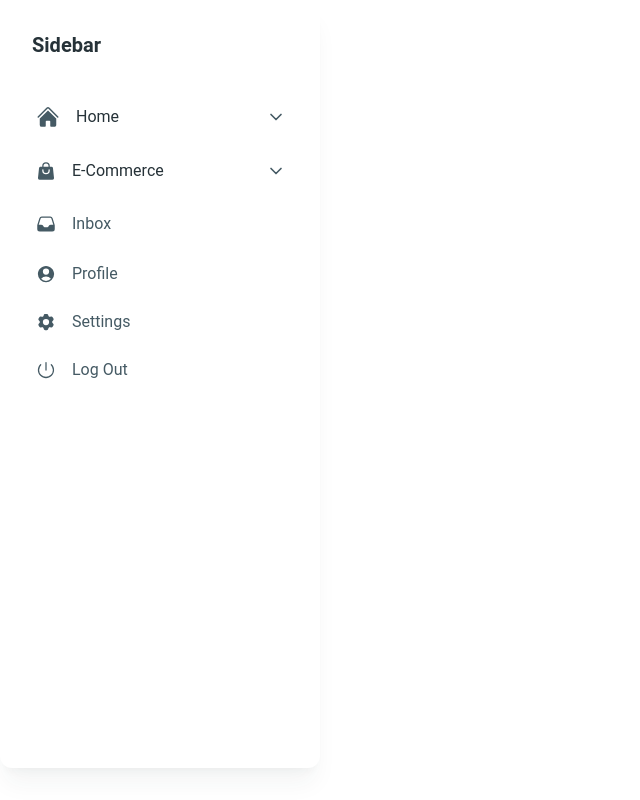
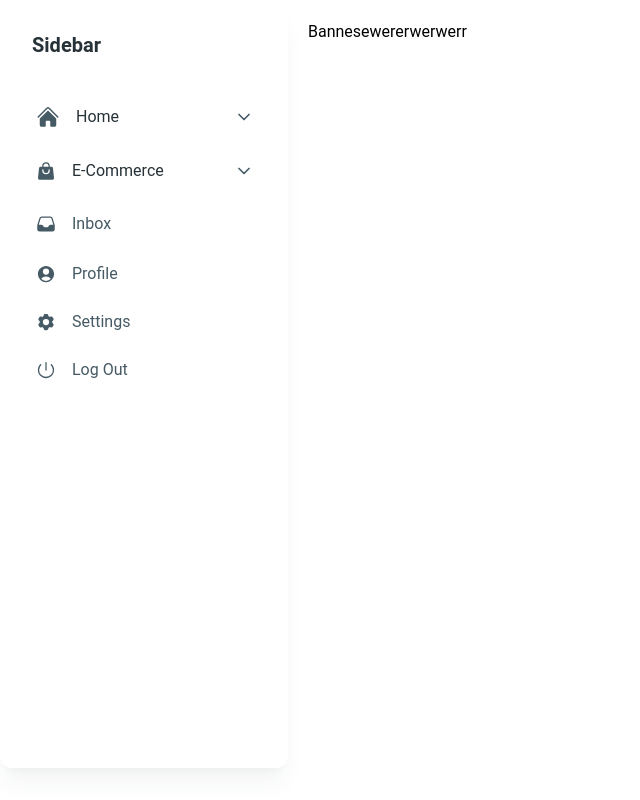
Before and after one commit to Mahmudulislamshuvo/orebyDeshboard, a React (Vite) app: page /banner in a window 1280 px wide. Shown: the whole page, without its empty margins (0-640 px from the left). Built offline with nearby package versions, Linux system fonts and the light colour scheme.

Commit message:
creating routes

```diff
--- a/src/App.jsx
+++ b/src/App.jsx
@@ -3,25 +3,24 @@ import {
   createRoutesFromElements,
   createBrowserRouter,
   Route,
+  Outlet,
+  RouterProvider,
 } from "react-router-dom";
 import Home from "./Pages/Home";
+import Banner from "./Components/Banner/Banner";
+import Category from "./Components/Category/Category";
 
 const router = createBrowserRouter(
   createRoutesFromElements(
     <Route path="/" element={<Home />}>
-      <Route path="/products" element={"This is home page"}></Route>
+      <Route path="/banner" element={<Banner />}></Route>
+      <Route path="/category" element={<Category />}></Route>
     </Route>
   )
 );
 
 function App() {
-  return (
-    <>
-      <div>
-        <Sidebar />
-      </div>
-    </>
-  );
+  return <RouterProvider router={router} />;
 }
 
 export default App;
--- /dev/null
+++ b/src/Components/Banner/Banner.jsx
@@ -0,0 +1,7 @@
+import React from "react";
+
+const Banner = () => {
+  return <div>Bannesewererwerwerr</div>;
+};
+
+export default Banner;
--- /dev/null
+++ b/src/Components/Category/Category.jsx
@@ -0,0 +1,7 @@
+import React from "react";
+
+const Category = () => {
+  return <div>Category</div>;
+};
+
+export default Category;
--- a/src/Components/Sidebar.jsx
+++ b/src/Components/Sidebar.jsx
@@ -23,6 +23,7 @@ import {
   CircleStackIcon,
 } from "@heroicons/react/24/solid";
 import { ChevronRightIcon, ChevronDownIcon } from "@heroicons/react/24/outline";
+import { Link } from "react-router-dom";
 
 const Sidebar = () => {
   const [open, setOpen] = React.useState(0);
@@ -66,18 +67,22 @@ const Sidebar = () => {
             </ListItem>
             <AccordionBody className="py-1">
               <List className="p-0">
+                <Link to={"/banner"}>
                   <ListItem>
                     <ListItemPrefix>
                       <ViewColumnsIcon class="h-6 w-6" />
                     </ListItemPrefix>
                     Banner
                   </ListItem>
+                </Link>
+                <Link to={"/category"}>
                   <ListItem>
                     <ListItemPrefix>
                       <CircleStackIcon class="h-6 w-6" />
                     </ListItemPrefix>
                     Category
                   </ListItem>
+                </Link>
               </List>
             </AccordionBody>
           </Accordion>
--- a/src/Pages/Home.jsx
+++ b/src/Pages/Home.jsx
@@ -8,7 +8,7 @@ const Home = () => {
       <div>
         <Sidebar />
       </div>
-      <div>
+      <div className="w-full p-5">
         <Outlet />
       </div>
     </div>
```
Lines whose indentation alone changed are shown as unchanged.
